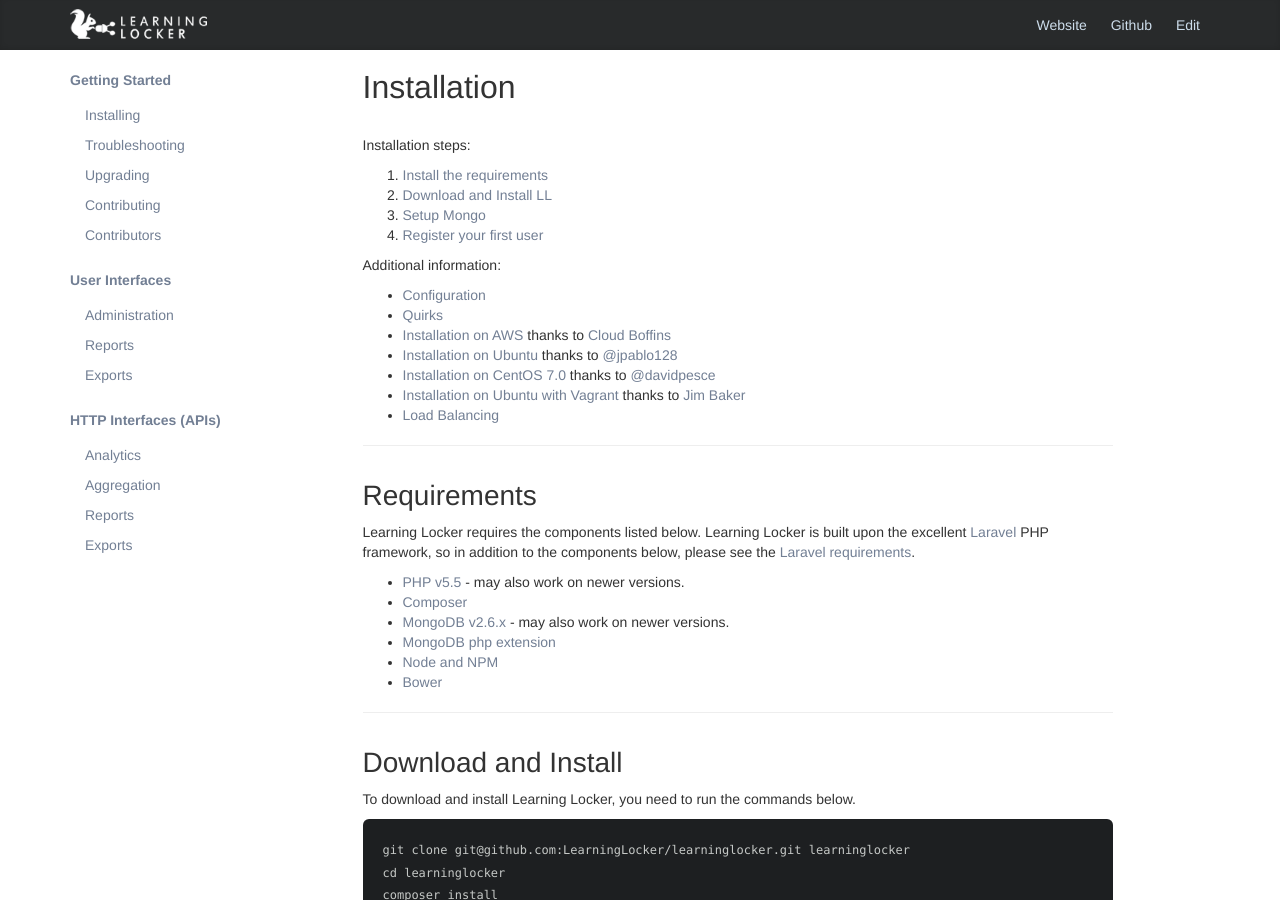
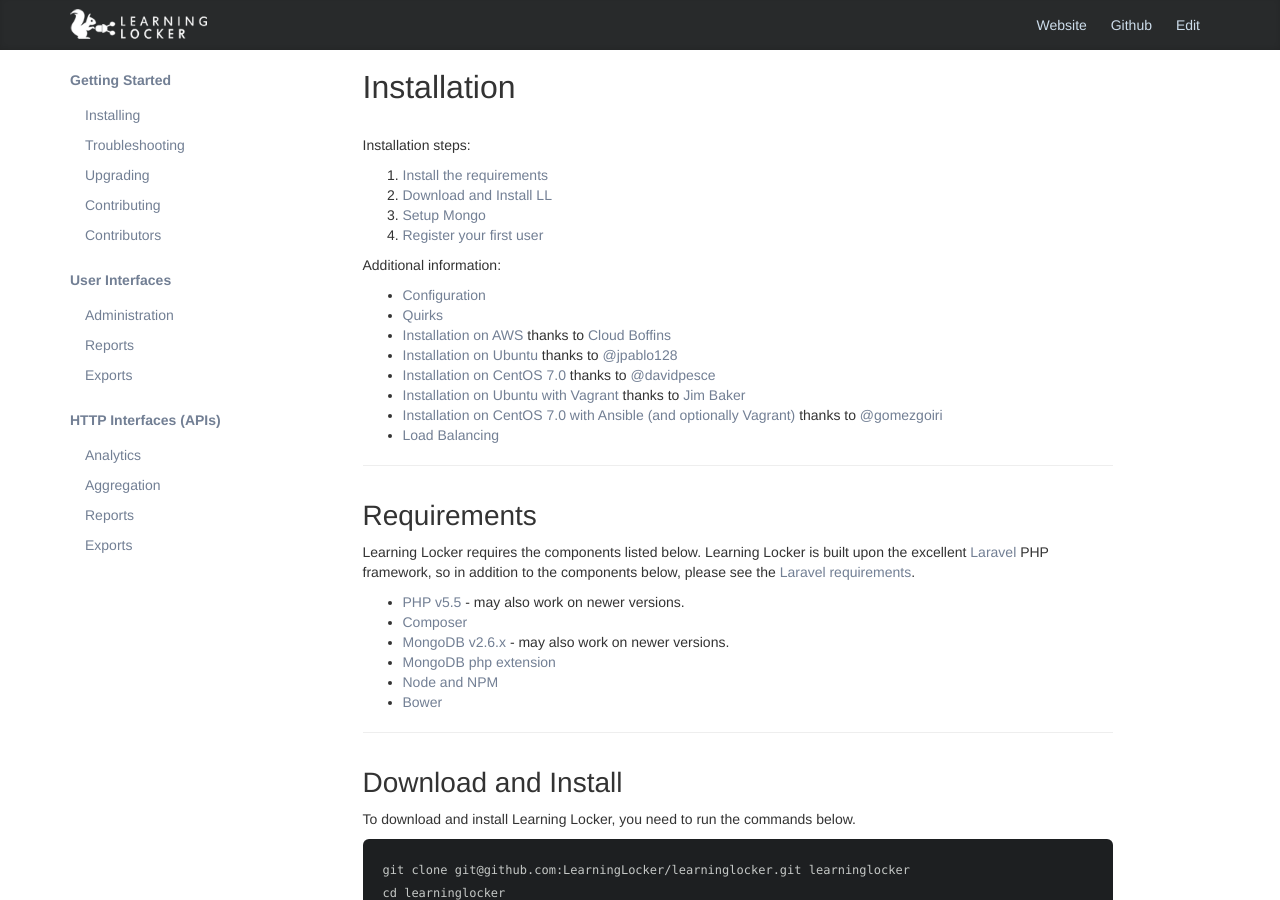
Before and after one commit to LearningLocker/docs, a Jekyll site: the page built from src/installation.md, in a window 1280 px wide and 900 px high. Built offline with Jekyll 4.4.1, drawn with Linux system fonts in a browser that asks for light colours; nearby versions of some CDN libraries.

Commit message:
CentOS 7 installation using Ansible (and Vagrant)
Listing an Ansible playbook that I have created to install LearningLocker (with Apache and Mongo) on a CentOS 7 machine (I have also tested it in a RHEL 7).

The playbook is modular so the database and the web server can reside in different machines.

The Github project also includes a Vagrant script with two configurations:
  * LL in one machine.
  * LL in two machines: one for the database and another for the web server.

```diff
--- a/src/installation.md
+++ b/src/installation.md
@@ -18,6 +18,7 @@
 - [Installation on Ubuntu](http://www.jpablo128.com/how_to_install_learning_locker/) thanks to [@jpablo128](https://twitter.com/jpablo128)
 - [Installation on CentOS 7.0](https://gist.github.com/davidpesce/7d6e1b81594ecbc72311) thanks to [@davidpesce](https://github.com/davidpesce)
 - [Installation on Ubuntu with Vagrant](http://www.jmblog.org/blog/2015/02/03/learning-locker-vagrant) thanks to [Jim Baker](http://www.jmblog.org)
+- [Installation on CentOS 7.0 with Ansible (and optionally Vagrant)](https://github.com/gomezgoiri/learninglocker-centos7) thanks to [@gomezgoiri](https://github.com/gomezgoiri)
 - [Load Balancing](http://learninglocker.net/2015/04/01/load-balancing-learning-locker/)
 
 ## Requirements
```
